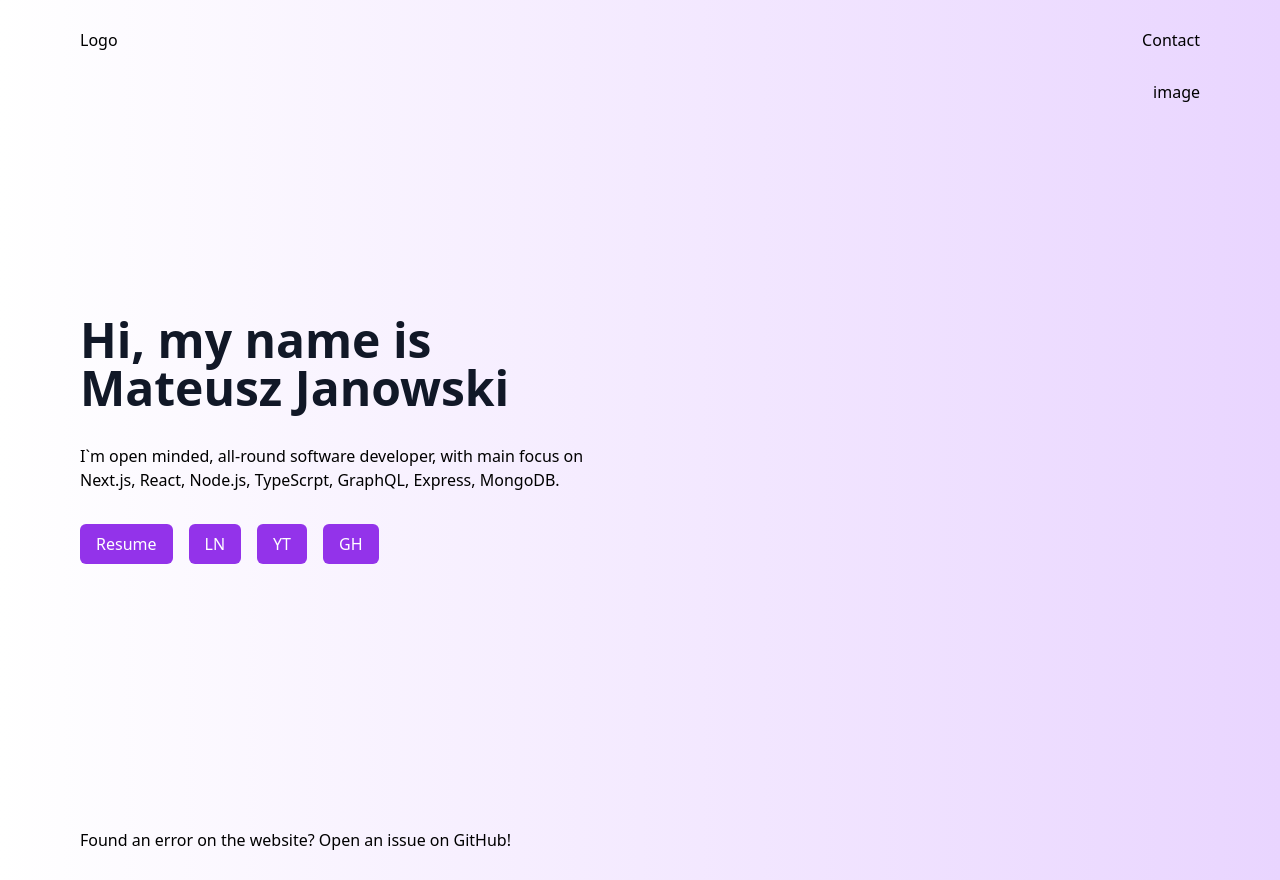
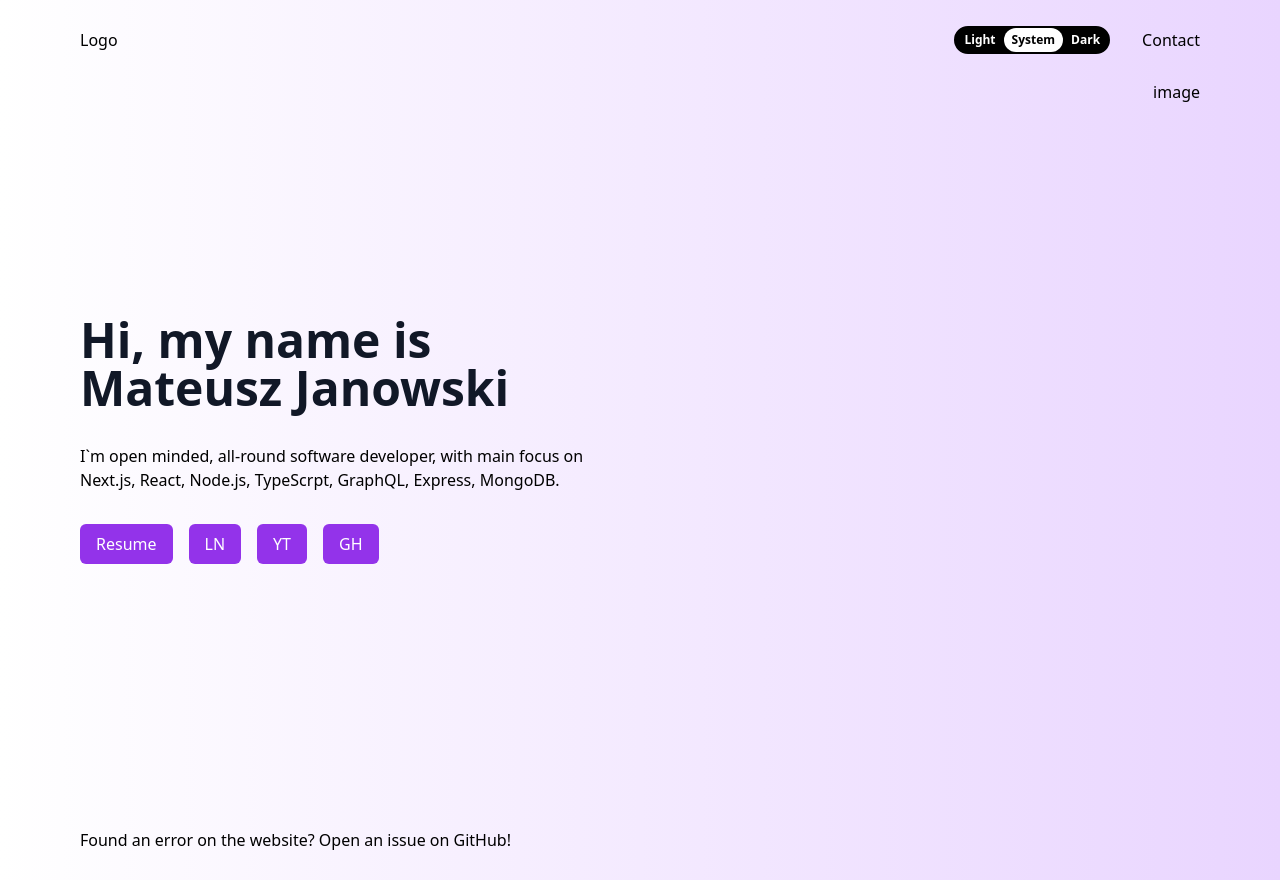
Before and after one commit to wspproject/portfolio-generator, a Next.js app: page / in a window 1280 px wide. Built offline with nearby package versions, Linux system fonts and the light colour scheme.

Commit message:
new ThemeSwitch component

```diff
--- /dev/null
+++ b/components/ThemeSwitch.tsx
@@ -0,0 +1,39 @@
+import { useState, useEffect } from "react";
+import { useTheme } from "next-themes";
+
+export const ThemeSwitch = () => {
+  const [mounted, setMounted] = useState(false);
+
+  const { theme, setTheme } = useTheme();
+
+  useEffect(() => {
+    setMounted(true);
+  }, []);
+
+  if (!mounted) {
+    return null;
+  }
+
+  const buttonClass = (buttonName: string) =>
+    `rounded-full ${
+      buttonName == theme
+        ? "bg-white text-black dark:bg-black dark:text-white"
+        : "bg-black text-white dark:bg-white dark:text-black"
+    } px-2 py-1 font-bold text-xs `;
+
+  return (
+    <div className="flex rounded-full border-2 border-black bg-black dark:border-white dark:bg-white">
+      <button className={buttonClass("light")} onClick={() => setTheme("light")}>
+        Light
+      </button>
+
+      <button className={buttonClass("system")} onClick={() => setTheme("system")}>
+        System
+      </button>
+
+      <button className={buttonClass("dark")} onClick={() => setTheme("dark")}>
+        Dark
+      </button>
+    </div>
+  );
+};
--- a/pages/index.tsx
+++ b/pages/index.tsx
@@ -1,3 +1,4 @@
+import { ThemeSwitch } from "@/components/ThemeSwitch";
 import Head from "next/head";
 // import { Inter } from '@next/font/google'
 
@@ -18,7 +19,10 @@ export default function Home() {
       </Head>
       <nav className="relative z-10 flex h-20 items-center justify-between px-20">
         <div>Logo</div>
-        <button>Contact</button>
+        <div className="flex gap-8">
+          <ThemeSwitch />
+          <button>Contact</button>
+        </div>
       </nav>
       <main
         className={`relative z-0 -mt-20 flex min-h-screen flex-grow justify-between px-20 pt-20`}
```
